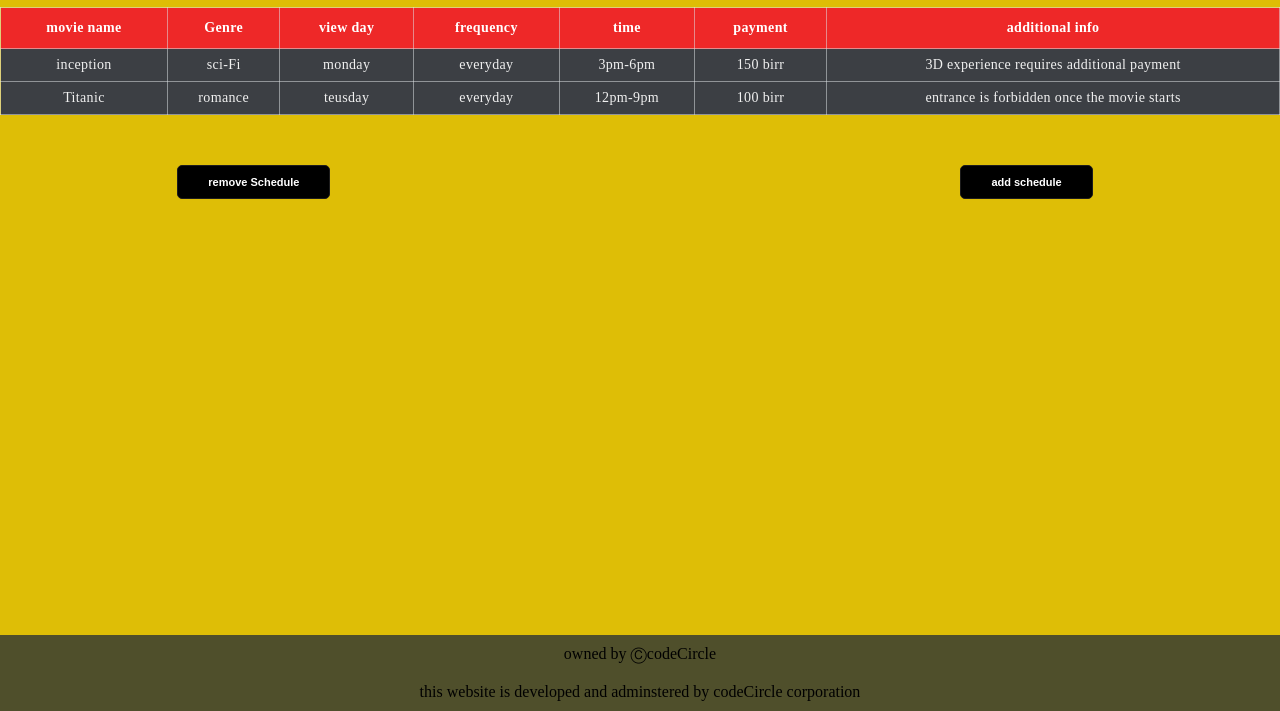
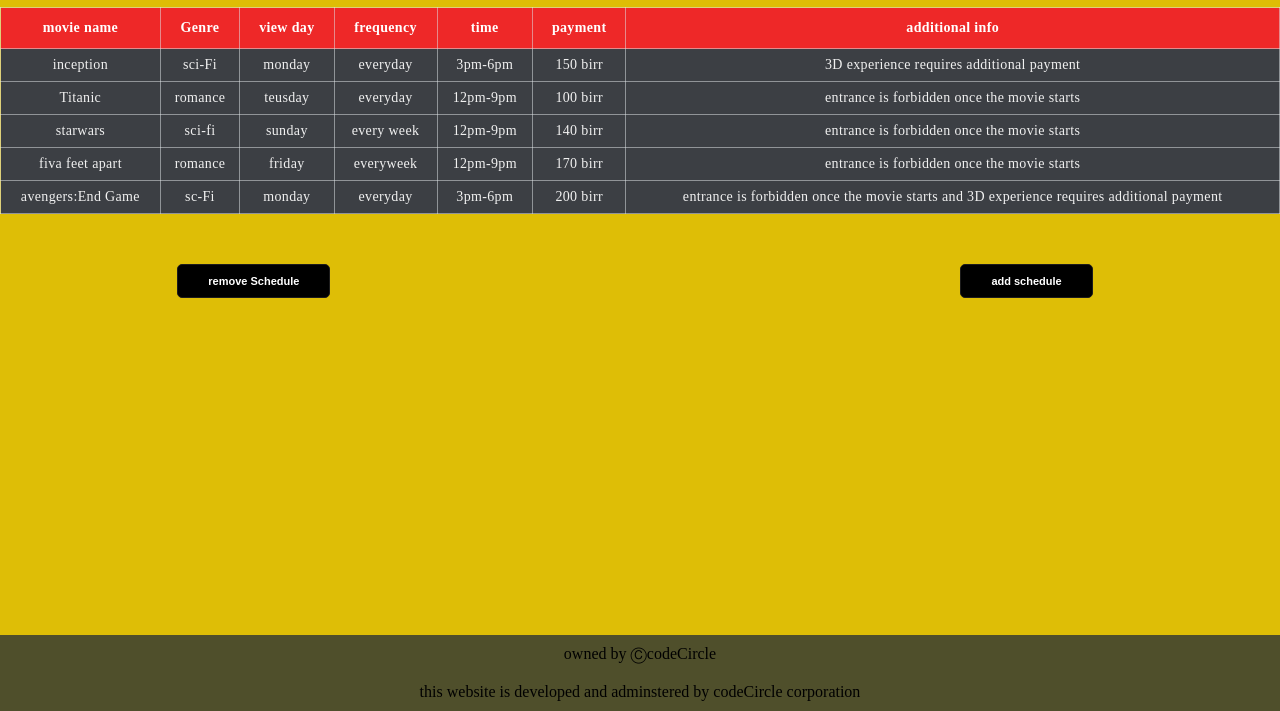
Before and after one commit to naolca/UGR-0841-13, a plain HTML site: page homePage.html in a window 1280 px wide. Shown: the part 89-800 px from the top of the page. Drawn offline with Linux system fonts and the light colour scheme.

Commit message:
probably the final commit to this branch

```diff
--- a/homePage.html
+++ b/homePage.html
@@ -54,6 +54,33 @@
             <td>100 birr</td>
             <td>entrance is forbidden once the movie starts</td>
         </tr>
+        <tr>
+            <td>starwars</td>
+            <td>sci-fi</td>
+            <td>sunday</td>
+            <td>every week</td>
+            <td>12pm-9pm</td>
+            <td>140 birr</td>
+            <td>entrance is forbidden once the movie starts</td>
+        </tr>
+        <tr>
+            <td>fiva feet apart</td>
+            <td>romance</td>
+            <td>friday</td>
+            <td>everyweek</td>
+            <td>12pm-9pm</td>
+            <td>170 birr</td>
+            <td>entrance is forbidden once the movie starts</td>
+        </tr>
+        <tr>
+            <td>avengers:End Game</td>
+            <td>sc-Fi</td>
+            <td>monday</td>
+            <td>everyday</td>
+            <td>3pm-6pm</td>
+            <td>200 birr</td>
+            <td>entrance is forbidden once the movie starts and 3D experience requires additional payment</td>
+        </tr>
 
     </tbody>
 
--- a/login.js
+++ b/login.js
@@ -37,7 +37,7 @@ const validate = () => {
     highlightError($usernameInput, "username cannot contain numbers");
   }
   if (usernameValue && !nameValid($usernameInput) && passwordValue) {
-    window.location.href = "http://127.0.0.1:5500/homePage.html";
+    window.location.href = "homePage.html";
   }
 };
 
--- a/mainHomePage.js
+++ b/mainHomePage.js
@@ -28,7 +28,7 @@ const validate = () => {
   }
 
   if (searchInputValue) {
-    window.location.href = "http://127.0.0.1:5500/searchResults.html";
+    window.location.href = "searchResults.html";
   }
 };
 
--- a/src/login.js
+++ b/src/login.js
@@ -37,7 +37,7 @@ const validate = () => {
     highlightError($usernameInput, "username cannot contain numbers");
   }
   if (usernameValue && !nameValid($usernameInput) && passwordValue) {
-    window.location.href = "http://127.0.0.1:5500/homePage.html";
+    window.location.href = "homePage.html";
   }
 };
 
--- a/src/mainHomePage.js
+++ b/src/mainHomePage.js
@@ -28,7 +28,7 @@ const validate = () => {
   }
 
   if (searchInputValue) {
-    window.location.href = "http://127.0.0.1:5500/searchResults.html";
+    window.location.href = "searchResults.html";
   }
 };
 
```
Also changed, not shown: addSchedule.js (+9 -3 lines), removeSchedule.js (+5 -2 lines), src/addSchedule.js (+4 -3 lines).
